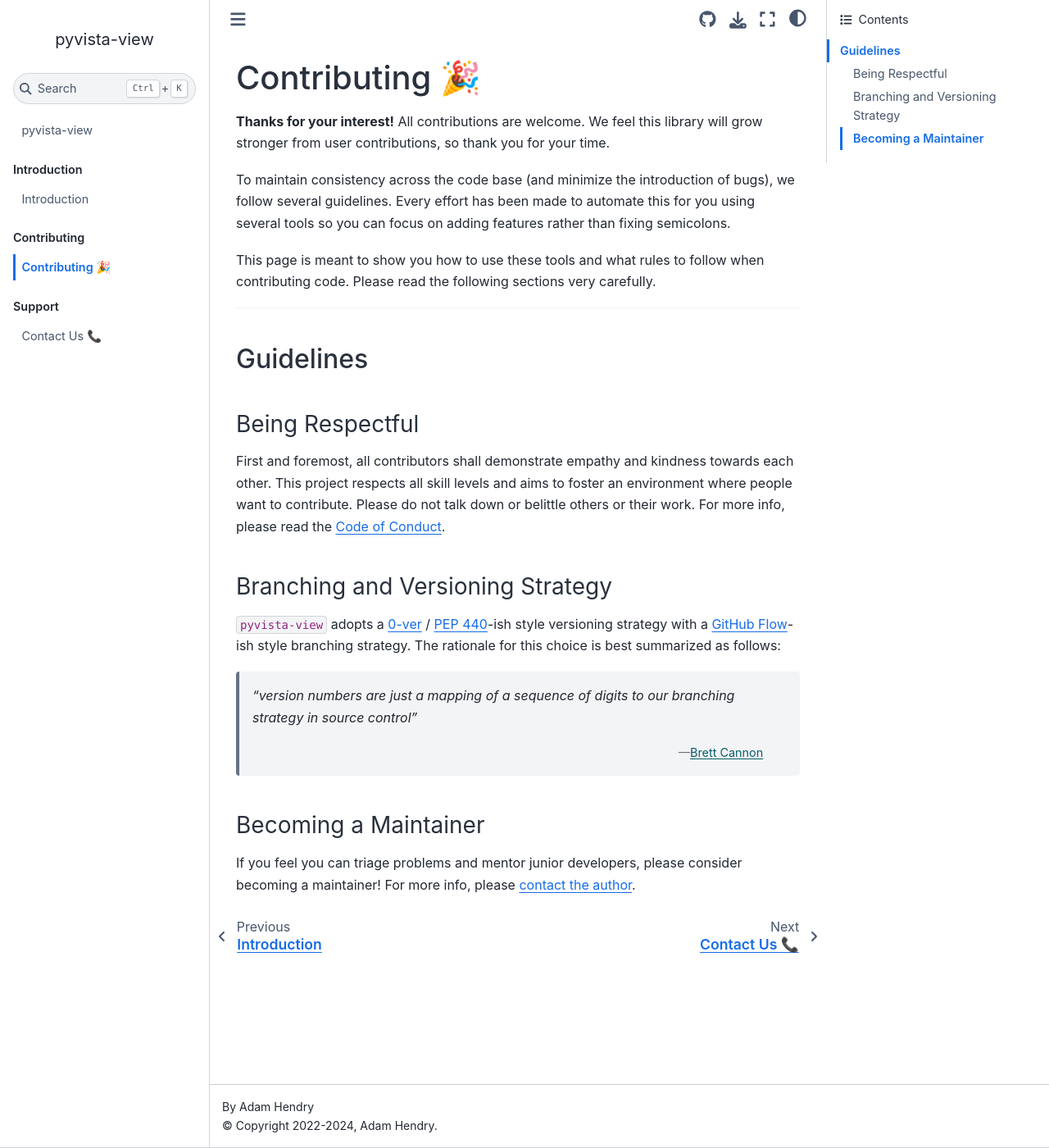
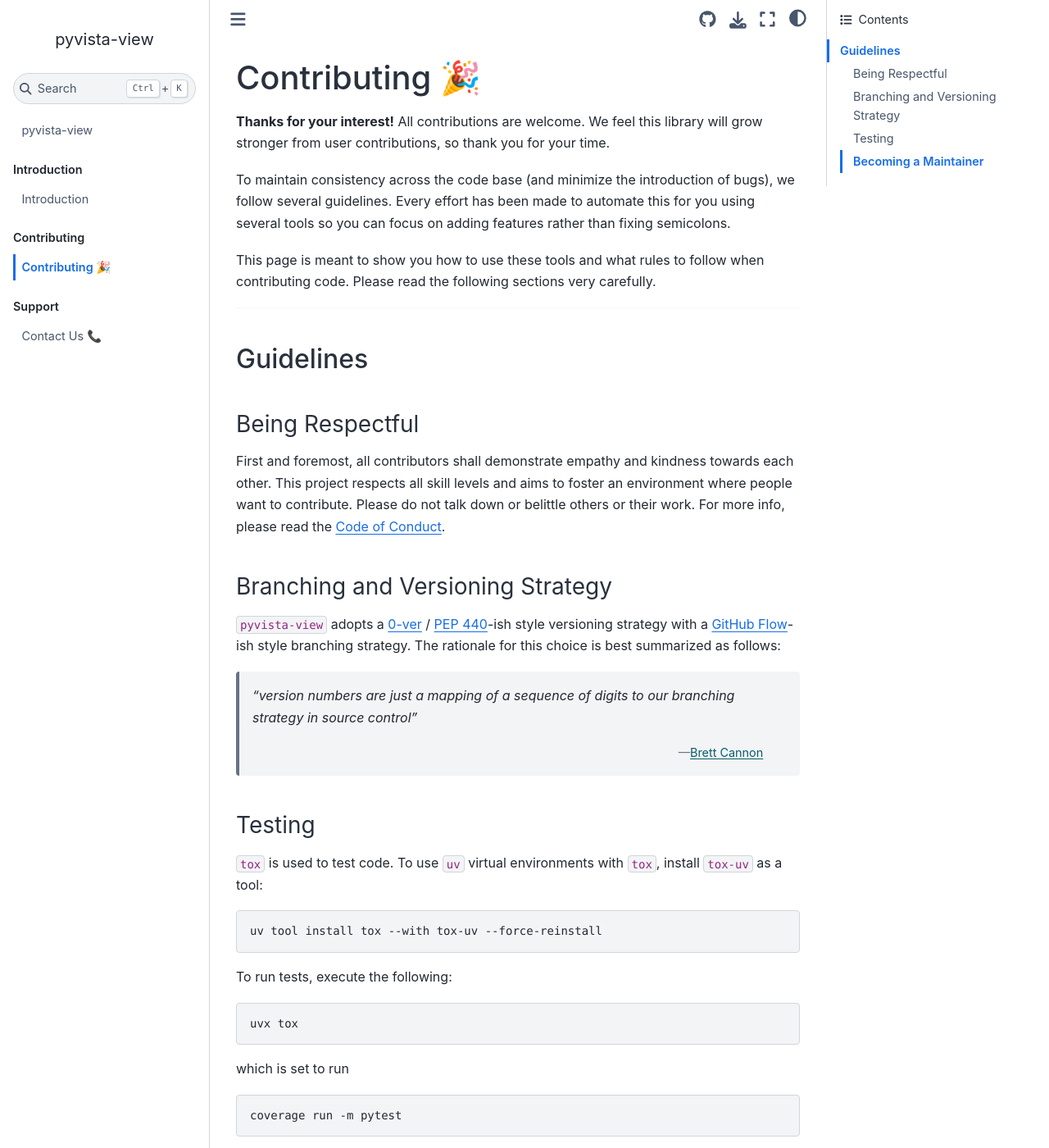
Before and after one commit to adam-grant-hendry/pyvista-view, a Sphinx documentation site: the page built from docs/source/_pages/contributing.rst, in a window 1280 px wide and 1400 px high. Shown: the whole window at 82% size. Built offline with Sphinx 7.4.7 and the Sphinx Book theme 1.1.4, drawn with Linux system fonts in a browser that asks for light colours; some of the changed text lies outside the part shown.

Commit message:
(doc): add instructions for running tests

```diff
--- a/docs/source/_pages/contributing.rst
+++ b/docs/source/_pages/contributing.rst
@@ -27,6 +27,30 @@ Branching and Versioning Strategy
 
     -- `Brett Cannon`_
 
+Testing
+-------
+
+``tox`` is used to test code. To use ``uv`` virtual environments with ``tox``, install ``tox-uv`` as a tool:
+
+.. code-block:: bash
+
+   uv tool install tox --with tox-uv --force-reinstall
+
+
+To run tests, execute the following:
+
+.. code-block:: bash
+
+   uvx tox
+
+which is set to run
+
+.. code-block:: bash
+
+   coverage run -m pytest
+
+for all Python versions this package supports.
+
 Becoming a Maintainer
 ---------------------
 
--- a/docs/source/conf.py
+++ b/docs/source/conf.py
@@ -47,6 +47,7 @@ extensions: list[str] = [
     'sphinx.ext.intersphinx',
     'sphinx.ext.napoleon',
     'sphinxcontrib.email',
+    'sphinx_copybutton',
 ]
 
 # -- General configuration --------------------------------------------------------------
--- a/pyproject.toml
+++ b/pyproject.toml
@@ -29,13 +29,14 @@ dev = [
     "pyvista-view[docs,github,utils,lint,typing,stubs,tests,perftests]"
 ]
 docs = [
-    "Jinja2 >=3.0,<3.1",  # See https://github.com/astropy/astropy/issues/11725
+    "Jinja2 >=3.0,<3.1", # See https://github.com/astropy/astropy/issues/11725
     "numpydoc >=1.4.0",
     "sphinx <8.2.0",
     "sphinx-book-theme >=0.3.3",
+    "sphinx-copybutton>=0.5.2",
     "sphinxcontrib-email >=0.3.5",
     "sphinxcontrib-napoleon >=0.7",
-    "tomli >=2.0.1"
+    "tomli >=2.0.1",
 ]
 github = [
     "pytest-github-actions-annotate-failures>=0.2.0",
```
Also changed, not shown: 1 other file.
